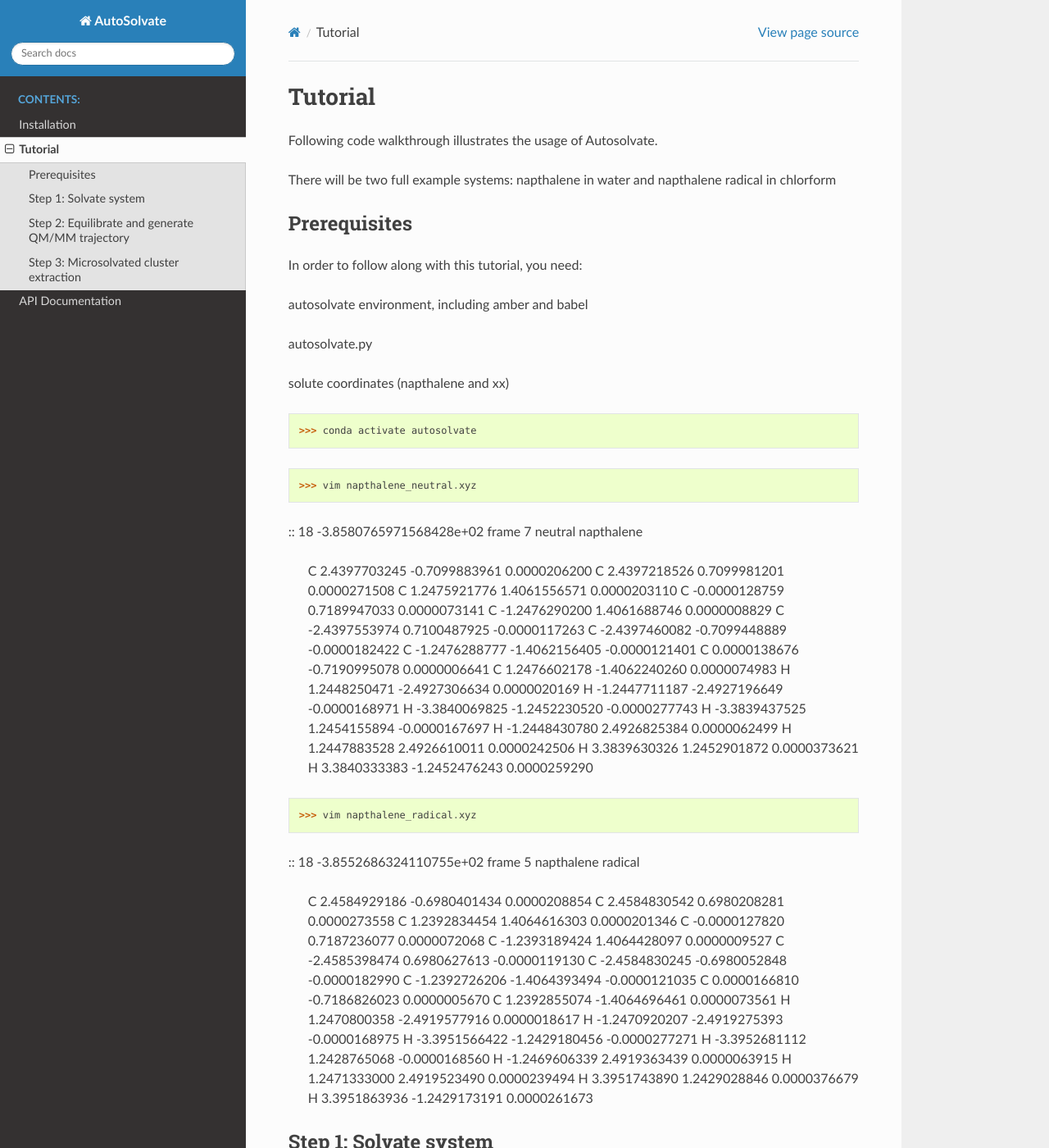
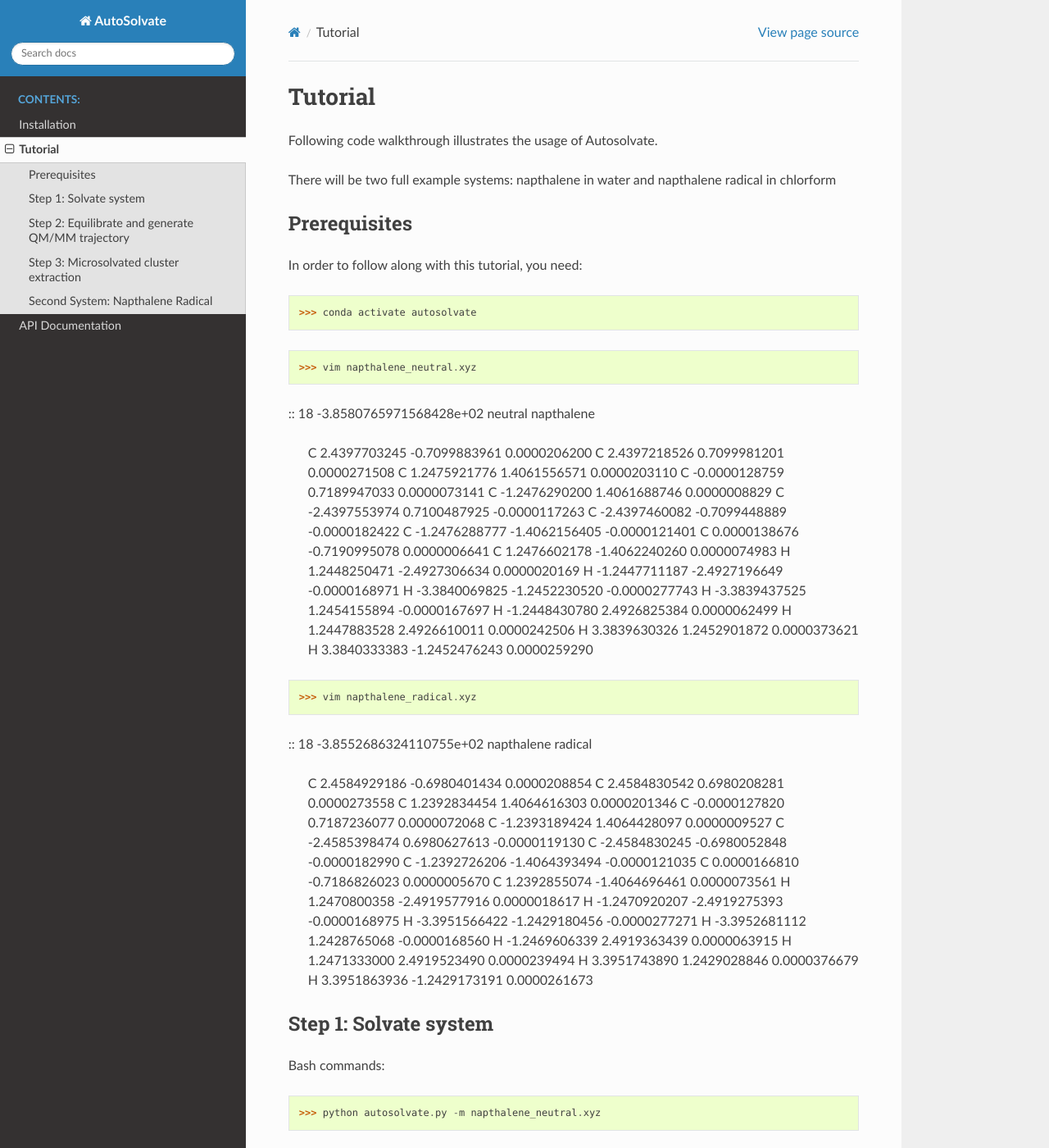
Before and after one commit to Liu-group/AutoSolvate, a Sphinx documentation site: the page built from docs/tutorial.rst, in a window 1280 px wide and 1400 px high. Shown: the whole window at 82% size. Built offline with Sphinx 7.4.7 and the Read the Docs theme 2.0.0, drawn with Linux system fonts in a browser that asks for light colours; the version number could not be read and is left out; some of the changed text lies outside the part shown.

Commit message:
Update tutorial.rst

```diff
--- a/docs/tutorial.rst
+++ b/docs/tutorial.rst
@@ -9,11 +9,6 @@
 -------------------------------------------
 In order to follow along with this tutorial, you need:
 
-autosolvate environment, including amber and babel
-
-autosolvate.py
-
-solute coordinates (napthalene and xx)
 
 >>> conda activate autosolvate
 
@@ -21,7 +16,7 @@
 
 ::
 18
--3.8580765971568428e+02 frame 7  neutral napthalene
+-3.8580765971568428e+02 neutral napthalene
      C     2.4397703245   -0.7099883961    0.0000206200
      C     2.4397218526    0.7099981201    0.0000271508
      C     1.2475921776    1.4061556571    0.0000203110
@@ -46,7 +41,7 @@
 
 ::
 18
--3.8552686324110755e+02 frame 5   napthalene radical
+-3.8552686324110755e+02 napthalene radical
      C     2.4584929186   -0.6980401434    0.0000208854
      C     2.4584830542    0.6980208281    0.0000273558
      C     1.2392834454    1.4064616303    0.0000201346
@@ -102,3 +95,11 @@
 Bash commands::
 
 >>> python extract.py
+
+
+Second System: Napthalene Radical
+----------------------------------------------------------
+
+>>> python autosolvate.py -m napthalene_radical.xyz -s chloroform -c 1 -u 2 -g "resp" -o nap_radical_chcl3
+>>> python generatetrajs.py
+>>> python extract.py
```
Also changed, not shown: other parts of docs/tutorial.rst (+0 -2 lines).
